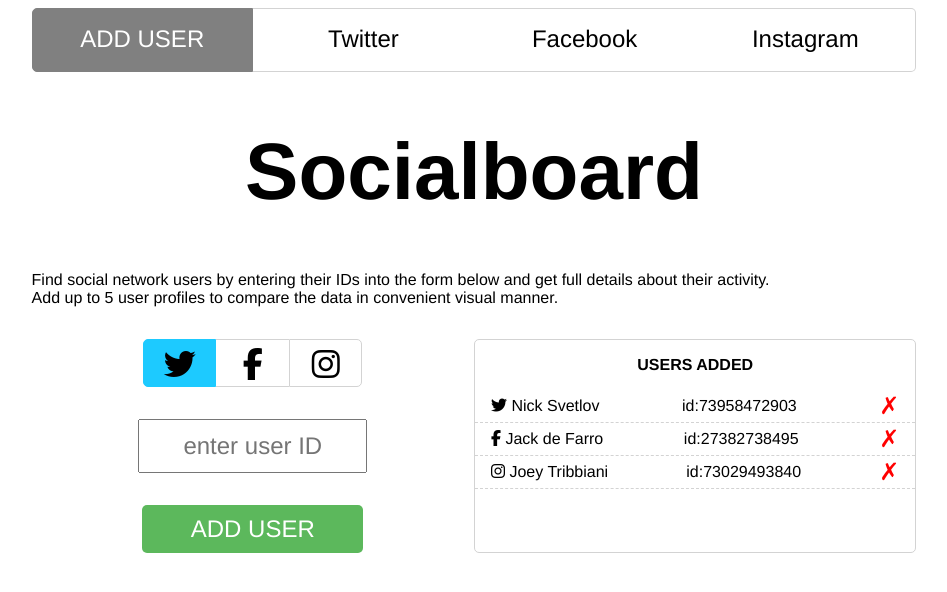
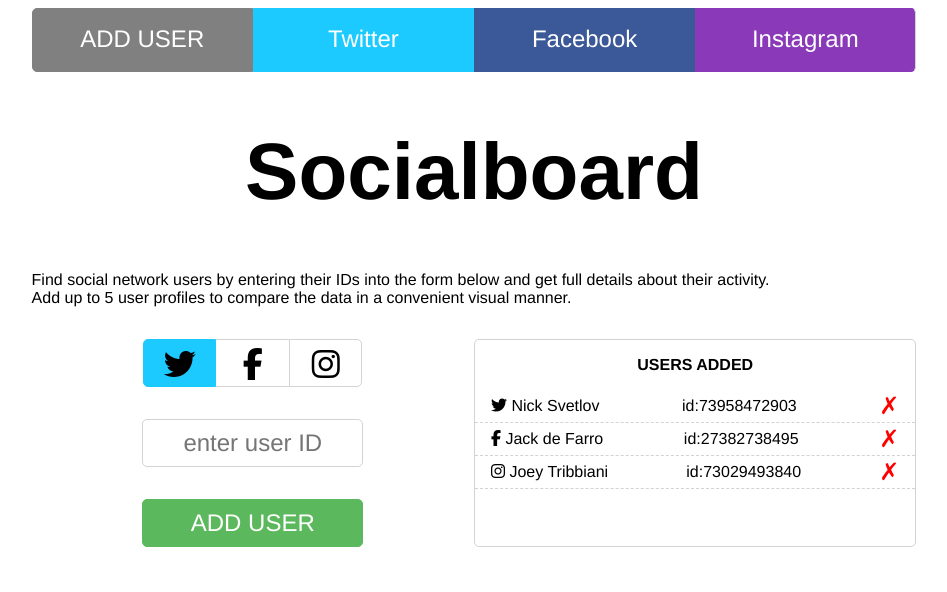
Before and after one commit to deFarro/socialboard, a React app: page / in a window 1280 px wide. Shown: the top 592 px of the page, without its empty margins (166-1113 px from the left). Built offline with nearby package versions, Linux system fonts and the light colour scheme.

Commit message:
Tabs highlighting added

```diff
--- a/src/js/components/MainScreen.js
+++ b/src/js/components/MainScreen.js
@@ -23,7 +23,7 @@ class MainScreen extends React.Component {
     const remove = bindActionCreators(removeUser, this.props.dispatch);
     return (
       <div>
-        <Navigation />
+        <Navigation active={this.props.socialTabs} />
         <Title />
         <div className="userBlock">
         <Form handleSubmit={add} />
@@ -37,7 +37,8 @@ class MainScreen extends React.Component {
 
 const mapStateToProps = state => {
   return {
-    users: state.users
+    users: state.users,
+    socialTabs: state.socialTabs
   }
 }
 
--- a/src/js/components/Navigation.js
+++ b/src/js/components/Navigation.js
@@ -7,17 +7,24 @@ import { NavLink } from 'react-router-dom';
 // Style
 import '../../scss/Navigation.scss';
 
-class Navigation extends React.Component {
-  render() {
-    return (
-      <nav className="navigation">
-        <NavLink exact to="/">ADD USER</NavLink>
-        <NavLink to="/twitter">Twitter</NavLink>
-        <NavLink to="/facebook">Facebook</NavLink>
-        <NavLink to="/instagram">Instagram</NavLink>
-      </nav>
-    );
+const Navigation = ({active}) => {
+  // Check what tabs have content
+  let tabShown = {
+    twitter: 'emty',
+    facebook: 'emty',
+    instagram: 'emty'
+  };
+  for (let tab of active) {
+    tabShown[tab] = tab;
   }
+  return (
+    <nav className="navigation">
+      <NavLink exact to="/" activeClassName="active">ADD USER</NavLink>
+      <NavLink to="/twitter" className={tabShown.twitter} activeClassName={'active ' + tabShown.twitter}>Twitter</NavLink>
+      <NavLink to="/facebook" className={tabShown.facebook} activeClassName={'active ' + tabShown.facebook}>Facebook</NavLink>
+      <NavLink to="/instagram" className={tabShown.instagram} activeClassName={'active ' + tabShown.instagram}>Instagram</NavLink>
+    </nav>
+  );
 }
 
 export default Navigation;
--- a/src/js/components/Title.js
+++ b/src/js/components/Title.js
@@ -10,7 +10,7 @@ const Title = () => {
   return (
     <div className="title">
       <h1>Socialboard</h1>
-      <p>Find social network users by entering their IDs into the form below and get full details about their activity.<br />Add up to 5 user profiles to compare the data in convenient visual manner.</p>
+      <p>Find social network users by entering their IDs into the form below and get full details about their activity.<br />Add up to 5 user profiles to compare the data in a convenient visual manner.</p>
     </div>
   );
 }
--- a/src/js/reducers/userData.js
+++ b/src/js/reducers/userData.js
@@ -6,10 +6,19 @@ const initialState = {
     {name: 'Nick Svetlov', id: 73958472903, social: 'twitter', data: ''},
     {name: 'Jack de Farro', id: 27382738495, social: 'facebook', data: ''},
     {name: 'Joey Tribbiani', id: 73029493840, social: 'instagram', data: ''}
-  ]
+  ],
+  socialTabs: ['twitter', 'facebook', 'instagram']
 }
 
 const userData = (state = initialState, action) => {
+  function mapSocialNets(base, added) {
+    const list = base.map(user => user.social);
+    if (added) {
+      list.push(added);
+    }
+    return list.filter((social, i, list) => list.indexOf(social) === i);
+  }
+
   switch (action.type) {
     case ADD_USER:
       // Check if we already have this user in the list
@@ -20,11 +29,14 @@ const userData = (state = initialState, action) => {
         users: [
           ...state.users,
           {name: 'Test', id: action.id, social: action.social, data: ''}
-        ]
+        ],
+        socialTabs: mapSocialNets(state.users, action.social)
       }
     case REMOVE_USER:
+      const newList = state.users.filter(user => user.id !== action.id ? true : user.social !== action.social)
       return {
-        users: state.users.filter(user => user.id !== action.id ? true : user.social !== action.social)
+        users: newList,
+        socialTabs: mapSocialNets(newList)
       };
     default:
       return state;
--- a/src/scss/Form.scss
+++ b/src/scss/Form.scss
@@ -12,14 +12,18 @@
   }
   %elements {
     margin: 1rem 0;
+    padding: 0;
     width: 50%;
     height: 3rem;
+    box-sizing: border-box;
   }
   input {
     @extend %elements;
     @include text-styling;
     outline: none;
     text-align: center;
+    border: 1px solid $border_color;
+    border-radius: 5px;
   }
   button {
     @extend %elements;
@@ -36,6 +40,7 @@
   }
   label {
     @include tab;
+    @include animate-active;
     box-sizing: border-box;
     width: 33%;
     height: 3rem;
@@ -46,10 +51,10 @@
       font-size: 2rem;
     }
     &:first-of-type {
-      border-right: 1px solid $hover_color;
+      border-right: 1px solid $border_color;
     }
     &:last-of-type {
-      border-left: 1px solid $hover_color;
+      border-left: 1px solid $border_color;
     }
   }
   input:checked + label {
--- a/src/scss/Navigation.scss
+++ b/src/scss/Navigation.scss
@@ -13,15 +13,16 @@
     @include tab;
     @include reset-link;
     @include text-styling;
+    @include animate-active;
     width: 25%;
     list-style: none;
+    color: $text_color;
     text-align: center;
-    color: $text_color;
     padding-top: 1rem;
     box-sizing: border-box;
     &:hover {
-      background-color: $hover_color;
-      border-color: $hover_color;
+      background-color: $highlight_color;
+      border-color: $highlight_color;
     }
     &:first-child {
       color: white;
@@ -31,7 +32,30 @@
   }
 }
 
+.empty {
+  color: $text_color;
+  background-color: $background_color;
+}
+
+a.twitter {
+  color: $background_color;
+  background-color: $twitter_color;
+  border-color: $twitter_color;
+}
+
+a.facebook {
+  color: $background_color;
+  background-color: $facebook_color;
+  border-color: $facebook_color;
+}
+
+a.instagram {
+  color: $background_color;
+  background-color: $instagram_color;
+  border-color: $instagram_color;
+}
+
 .active {
-  background-color: $hover_color;
+  background-color: $border_color;
   color: white;
 }
--- a/src/scss/UserList.scss
+++ b/src/scss/UserList.scss
@@ -9,7 +9,7 @@
   width: 50%;
   margin: 1em 0;
   box-sizing: border-box;
-  border: 1px solid $hover_color;
+  border: 1px solid $border_color;
   border-radius: 5px;
   h3 {
     @include text-styling(1rem);
@@ -26,7 +26,7 @@
     padding: 0 1rem;
     list-style: none;
     line-height: 2rem;
-    border-bottom: 1px dashed $hover_color;
+    border-bottom: 1px dashed $border_color;
   }
   .delete {
     color: red;
--- a/src/scss/partials/_mixins.scss
+++ b/src/scss/partials/_mixins.scss
@@ -18,7 +18,12 @@
   color: inherit;
 }
 
-@mixin tab($border_color: $hover_color) {
+@mixin animate-active {
+  transition-duration: 0.3s;
+  transition-property: background-color, border-color, color;
+}
+
+@mixin tab($border_color: $border_color) {
   border-top: 1px solid $border_color;
   border-bottom: 1px solid $border_color;
   &:first-of-type {
@@ -34,13 +39,13 @@
 @mixin btn {
   @include text-styling(1.5rem);
   color: white;
-  background-color: $button_color;
+  background-color: $highlight_color;
   outline: none;
-  border: none;
+  border: 1px solid $highlight_color;
   border-radius: 5px;
   cursor: pointer;
   &:hover {
-    background-color: darken($button_color, 5%);
+    background-color: darken($highlight_color, 5%);
   }
 }
 
--- a/src/scss/partials/_variables.scss
+++ b/src/scss/partials/_variables.scss
@@ -1,13 +1,13 @@
 $background_color: white;
 $text_color: black;
 $elements_secondary_color: grey;
-
-$button_color: #5cb85c;
 
 $twitter_color: #1dcaff;
 $facebook_color: #3B5998;
 $instagram_color: #8a3ab9;
 
-$hover_color: lightgrey;
+$highlight_color: #5cb85c;
+
+$border_color: lightgrey;
 
 $main_font: Helvetica;
```
Also changed, not shown: 2 other files (tests, documents, lock files or other folders).
